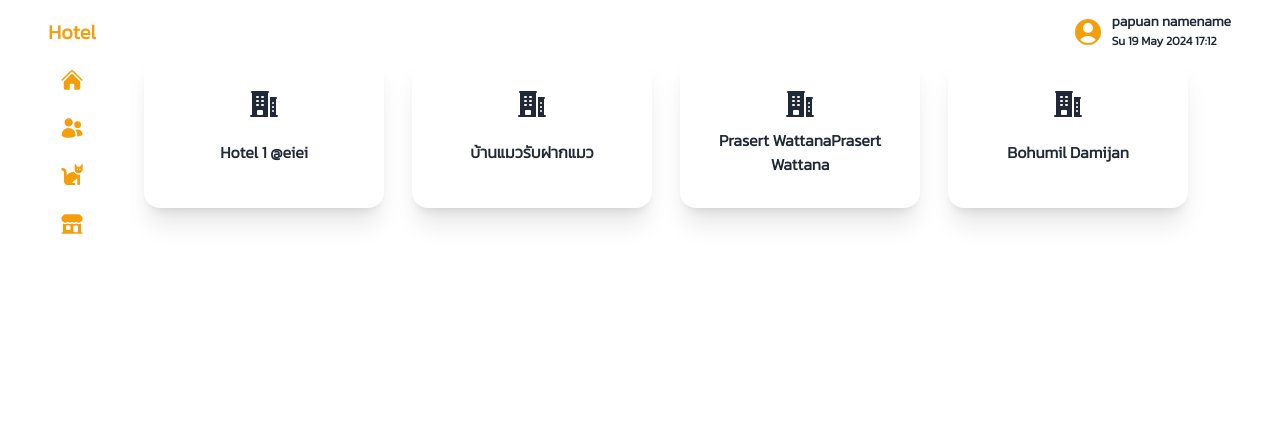
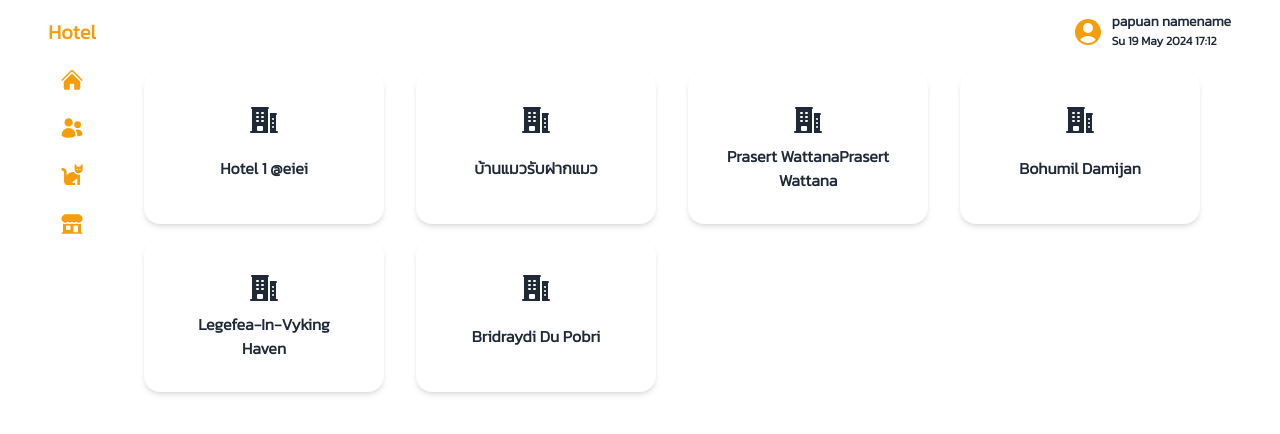
Before and after one commit to 11best/papuan-hotel, a Next.js app: page /hotels in a window 1280 px wide. Shown: the top 434 px of the page. Built offline with nearby package versions, Linux system fonts and the light colour scheme.

Commit message:
add hover style for hotelCard

```diff
--- a/app/(management)/hotels/page.tsx
+++ b/app/(management)/hotels/page.tsx
@@ -5,11 +5,13 @@ const mockHotels = [
   { id: "uuyyii12", name: "บ้านแมวรับฝากแมว" },
   { id: "dfsiop44", name: "Prasert WattanaPrasert Wattana" },
   { id: "34kkjddj", name: "Bohumil Damijan" },
+  { id: "34kkjddj", name: "Legefea-In-Vyking Haven" },
+  { id: "34kkjddj", name: "Bridraydi Du Pobri" },
 ];
 
 export default function Page() {
   return (
-    <div className="w-full grid grid-cols-4">
+    <div className="w-full grid grid-cols-4 gap-4">
       {mockHotels.map((hotel) => (
         <HotelCard key={hotel.id} name={hotel.name} />
       ))}
--- a/app/(management)/layout.tsx
+++ b/app/(management)/layout.tsx
@@ -11,7 +11,7 @@ export default function ManagementLayout({
       <Sidebar />
       <div className="flex-1 flex flex-col">
         <Header />
-        <div className="px-8">{children}</div>
+        <div className="px-8 py-4">{children}</div>
       </div>
     </div>
   );
--- a/components/HotelCard.tsx
+++ b/components/HotelCard.tsx
@@ -1,8 +1,14 @@
 import { BuildingOffice2Icon } from "@heroicons/react/24/solid";
+import clsx from "clsx";
 
 export default function HotelCard(props: { name: string }) {
   return (
-    <div className="card w-56 xl:w-60 bg-base-100 shadow-xl">
+    <div
+      className={clsx(
+        "card w-56 xl:w-60 bg-base-100 shadow-md cursor-pointer",
+        "hover:outline hover:outline-2 hover:outline-primary"
+      )}
+    >
       <figure className="px-8 pt-8">
         <BuildingOffice2Icon className="size-8" />
       </figure>
```
